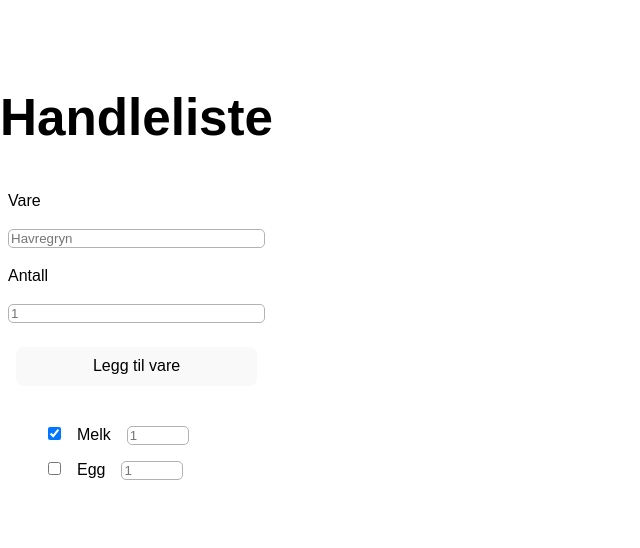
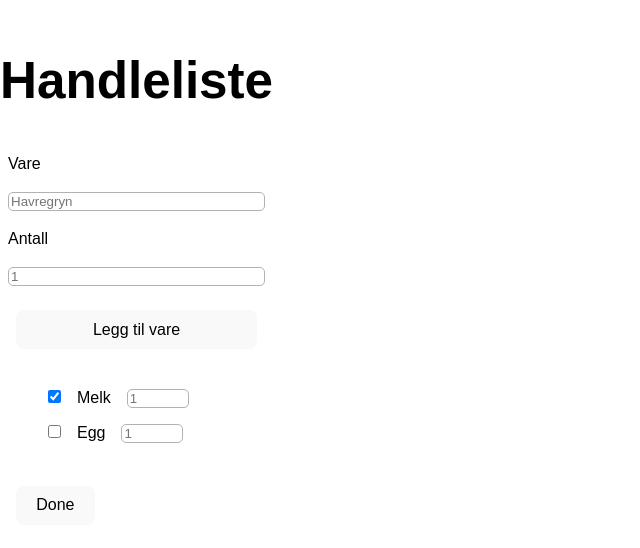
Before and after one commit to emilievinge/arbeidskrav2, a React (Vite) app: page / in a window 1280 px wide. Shown: the part 120-668 px from the top of the page, without its empty margins (0-640 px from the left). Built offline with nearby package versions, Linux system fonts and the light colour scheme.

Commit message:
funksjoner bleh

```diff
--- a/src/App.jsx
+++ b/src/App.jsx
@@ -3,7 +3,6 @@ import './style/layout.css'
 
 function App() {
   const [count, setCount] = useState(0)
-
 
   function Header() {
     return (
@@ -13,14 +12,28 @@ function App() {
     )
   }
 
-  function AddForm() {
-    return(
-      <form>
-        <label htmlFor="item">Vare</label>
-        <input id="item" type="text" placeholder="Havregryn" />
-        <label htmlFor="quantity">Antall</label>
-        <input id="quantity" type="number" min="1" max="100" placeholder="1" />
-        <button id="addItem">Legg til vare</button>
+  function AddForm({form, setForm, setShoppinglist}) {
+    const handleChange = (e) => {
+
+      const { name, value } = e.target
+      setForm((prev) => ({...prev, [name]: value})
+      )
+    }
+
+    const handleClick = (e)=>{
+      e.preventDefault()
+      const uniqId = crypto.randomUUID()
+      setShoppinglist((prev) => ([...prev, {id:uniqId,...form}]))
+      console.log(form)
+    }
+
+    return (
+      <form className="addForm" onSubmit={handleClick}>
+          <label htmlFor="item">Vare</label>
+          <input id="item" type="text" name="item" placeholder="Havregryn" onChange={handleChange}/>
+          <label htmlFor="quantity">Antall</label>
+          <input id="quantity" type="number" min="1" max="100" name="quantity" placeholder="1" onChange={handleChange} />
+          <button>Legg til vare</button>
       </form>
     )
   }
@@ -42,13 +55,27 @@ function App() {
     )
   }
 
+  function ShoppingItem({title, content, id, setTodoList}){
+    const handleClick = ()=>{
+        setTodoList((prev) => prev.filter(item => item.id !== id))
+        console.log(id)
+    }
+    return (
+        <article className="todo-card">
+            <h3>{title}</h3>
+            <p>{content}</p>
+            <button onClick={handleClick}>Done</button>
+        </article>
+    )
+  }
+
   return (
     <>
       <Header />
       <main>
         <AddForm />
         <ShoppingList />
-
+        <ShoppingItem />
       </main>
     </>
   )
```
